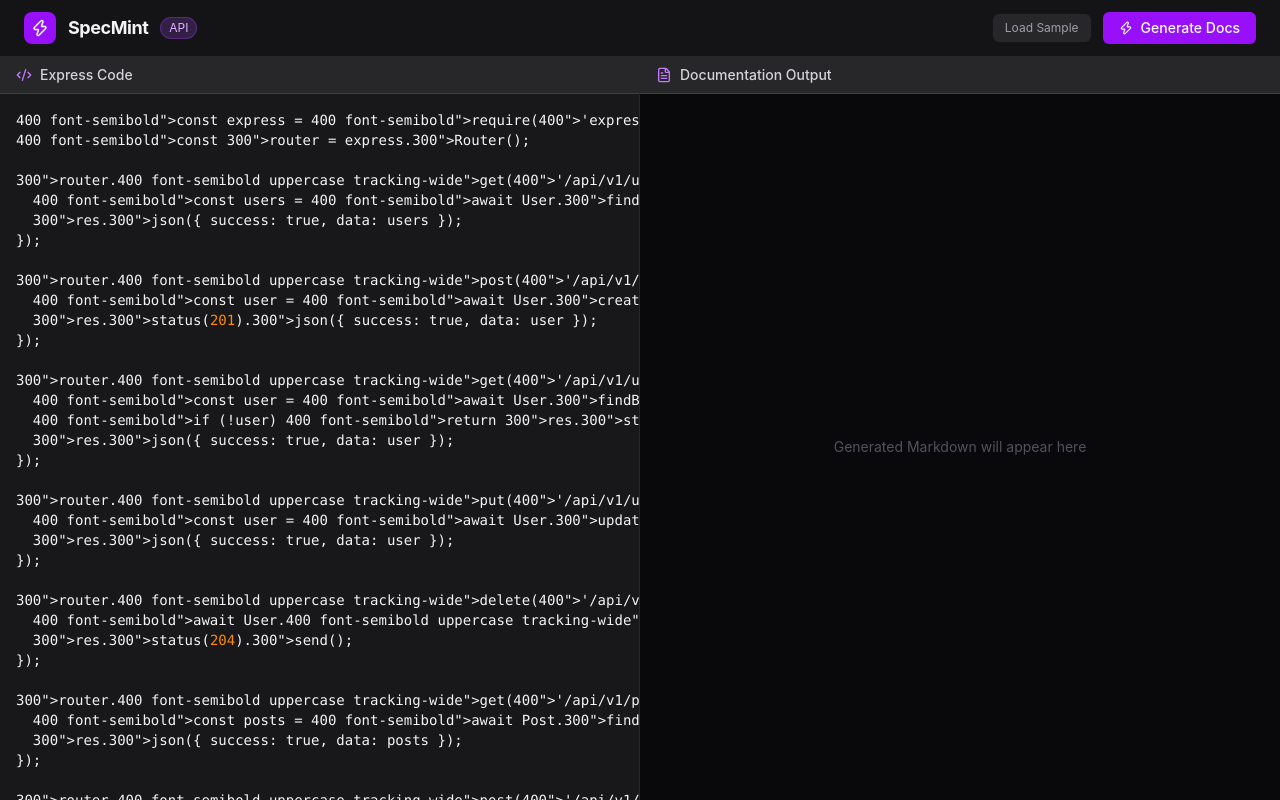
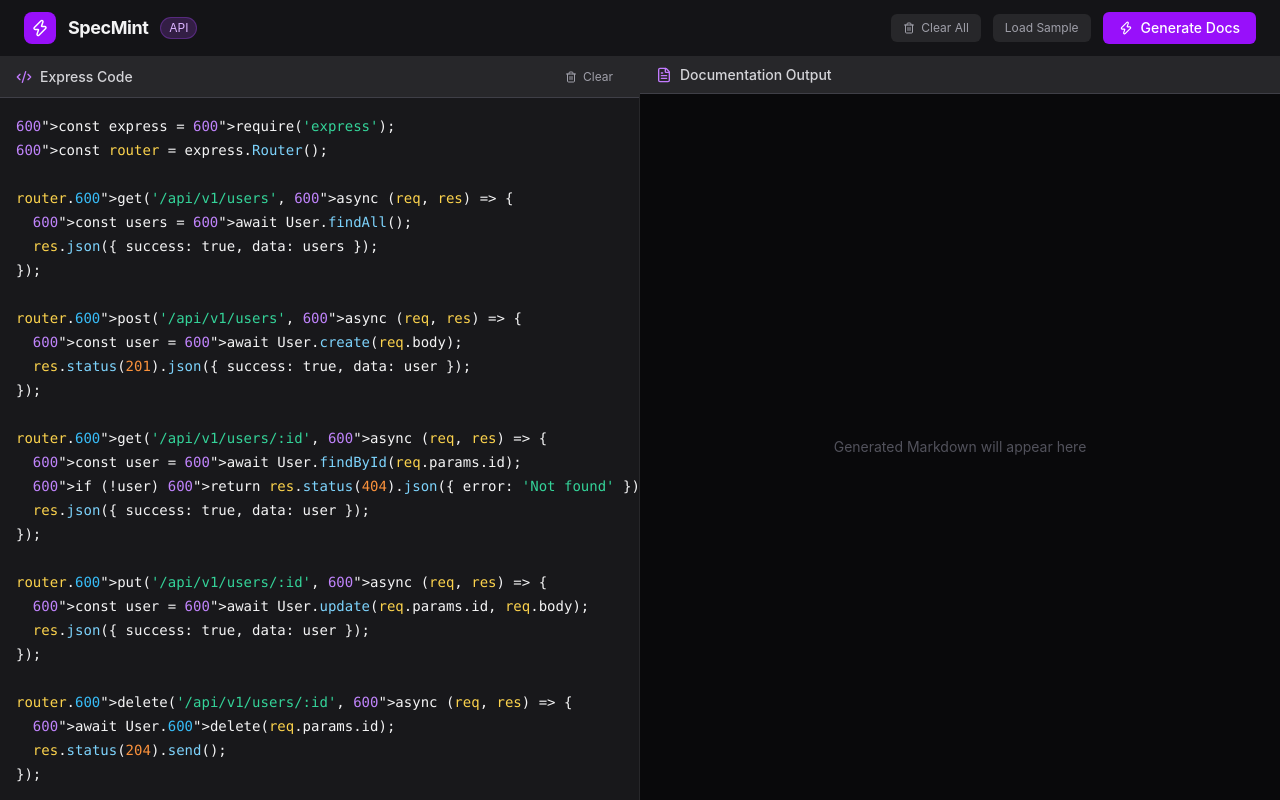
Before and after one commit to MichKing-sudo/SpecMint-API, a React (Vite) app in the folder frontend/: page / in a window 1280 px wide. Both pictures are taken after a click on the button "Load Sample". Built offline with nearby package versions, Linux system fonts and the light colour scheme.

Commit message:
fix overlay codeEditor

```diff
--- a/frontend/src/App.jsx
+++ b/frontend/src/App.jsx
@@ -1,5 +1,5 @@
 import { useState } from 'react';
-import { Loader2, Zap } from 'lucide-react';
+import { Loader2, Zap, Trash2 } from 'lucide-react';
 import CodeEditor from './components/CodeEditor';
 import MarkdownViewer from './components/MarkdownViewer';
 
@@ -103,6 +103,16 @@ export default function App() {
         </div>
 
         <div className="flex items-center gap-3">
+          {code && (
+            <button
+              onClick={() => { setCode(''); setMarkdown(''); setError(''); }}
+              className="flex items-center gap-1.5 text-xs px-3 py-1.5 rounded-md bg-zinc-800 text-zinc-400 hover:text-red-400 hover:bg-zinc-700 transition-colors"
+            >
+              <Trash2 size={12} />
+              Clear All
+            </button>
+          )}
+
           <button
             onClick={handleLoadSample}
             className="text-xs px-3 py-1.5 rounded-md bg-zinc-800 text-zinc-400 hover:text-zinc-200 hover:bg-zinc-700 transition-colors"
--- a/frontend/src/components/CodeEditor.jsx
+++ b/frontend/src/components/CodeEditor.jsx
@@ -1,5 +1,5 @@
-import { useState, useRef, useEffect, useCallback } from 'react';
-import { Code2 } from 'lucide-react';
+import { useState, useRef, useCallback } from 'react';
+import { Code2, Trash2 } from 'lucide-react';
 
 const KEYWORDS = /\b(const|let|var|function|async|await|return|if|else|try|catch|throw|new|module|exports|require)\b/g;
 const METHODS = /\b(get|post|put|patch|delete|options|head)\b/g;
@@ -11,19 +11,20 @@ const PROPS = /\.(\w+)\s*\(/g;
 const ARROW = /=>/g;
 
 function highlightCode(code) {
+  if (!code) return '';
   let html = code
     .replace(/&/g, '&amp;')
     .replace(/</g, '&lt;')
     .replace(/>/g, '&gt;');
 
-  html = html.replace(COMMENTS, '<span class="text-zinc-500 italic">$1</span>');
-  html = html.replace(STRINGS, '<span class="text-emerald-400">$1</span>');
-  html = html.replace(KEYWORDS, '<span class="text-purple-400 font-semibold">$1</span>');
-  html = html.replace(METHODS, '<span class="text-sky-400 font-semibold uppercase tracking-wide">$1</span>');
-  html = html.replace(OBJECTS, '<span class="text-amber-300">$1</span>');
-  html = html.replace(PROPS, '.<span class="text-sky-300">$1</span>(');
-  html = html.replace(ARROW, '<span class="text-pink-400 font-semibold">=&gt;</span>');
-  html = html.replace(NUMBERS, '<span class="text-orange-400">$1</span>');
+  html = html.replace(COMMENTS, '<span style="color:#71717a;font-style:italic">$1</span>');
+  html = html.replace(STRINGS, '<span style="color:#34d399">$1</span>');
+  html = html.replace(KEYWORDS, '<span style="color:#c084fc;font-weight:600">$1</span>');
+  html = html.replace(METHODS, '<span style="color:#38bdf8;font-weight:600">$1</span>');
+  html = html.replace(OBJECTS, '<span style="color:#fcd34d">$1</span>');
+  html = html.replace(PROPS, '.<span style="color:#7dd3fc">$1</span>(');
+  html = html.replace(ARROW, '<span style="color:#f472b6;font-weight:600">=&gt;</span>');
+  html = html.replace(NUMBERS, '<span style="color:#fb923c">$1</span>');
 
   return html;
 }
@@ -33,43 +34,77 @@ export default function CodeEditor({ value, onChange }) {
   const textareaRef = useRef(null);
   const highlightRef = useRef(null);
 
-  const syncScroll = useCallback(() => {
+  const handlePaste = useCallback((e) => {
+    e.preventDefault();
+    const text = e.clipboardData.getData('text/plain');
+    const textarea = textareaRef.current;
+    const start = textarea.selectionStart;
+    const end = textarea.selectionEnd;
+    const newValue = value.substring(0, start) + text + value.substring(end);
+    onChange(newValue);
+    setTimeout(() => {
+      textarea.selectionStart = textarea.selectionEnd = start + text.length;
+    }, 0);
+  }, [value, onChange]);
+
+  const handleScroll = useCallback(() => {
     if (textareaRef.current && highlightRef.current) {
       highlightRef.current.scrollTop = textareaRef.current.scrollTop;
       highlightRef.current.scrollLeft = textareaRef.current.scrollLeft;
     }
   }, []);
 
-  useEffect(() => {
-    const ta = textareaRef.current;
-    if (ta) {
-      ta.addEventListener('scroll', syncScroll);
-      return () => ta.removeEventListener('scroll', syncScroll);
-    }
-  }, [syncScroll]);
+  const handleClear = () => {
+    onChange('');
+    textareaRef.current?.focus();
+  };
 
   return (
     <div className="flex flex-col h-full">
-      <div className="flex items-center gap-2 px-4 py-2 bg-zinc-800 border-b border-zinc-700">
-        <Code2 size={16} className="text-purple-400" />
-        <span className="text-sm font-medium text-zinc-300">Express Code</span>
+      <div className="flex items-center justify-between px-4 py-2 bg-zinc-800 border-b border-zinc-700">
+        <div className="flex items-center gap-2">
+          <Code2 size={16} className="text-purple-400" />
+          <span className="text-sm font-medium text-zinc-300">Express Code</span>
+        </div>
+        {value && (
+          <button
+            onClick={handleClear}
+            className="flex items-center gap-1.5 px-2.5 py-1 rounded text-xs text-zinc-400 hover:text-red-400 hover:bg-zinc-700 transition-colors"
+          >
+            <Trash2 size={12} />
+            Clear
+          </button>
+        )}
       </div>
+
       <div className={`flex-1 relative ${focused ? 'ring-2 ring-purple-500/50 ring-inset' : ''}`}>
+        {/* Highlight layer */}
         <div
           ref={highlightRef}
-          className="absolute inset-0 overflow-auto p-4 bg-zinc-900 font-mono text-sm whitespace-pre pointer-events-none"
-          dangerouslySetInnerHTML={{ __html: highlightCode(value) + '\n' }}
-        />
+          className="absolute inset-0 overflow-auto bg-zinc-900 pointer-events-none"
+          aria-hidden="true"
+        >
+          <pre
+            className="p-4 m-0 font-mono text-sm leading-6 whitespace-pre"
+            dangerouslySetInnerHTML={{ __html: highlightCode(value) }}
+          />
+        </div>
+
+        {/* Input layer */}
         <textarea
           ref={textareaRef}
           value={value}
           onChange={(e) => onChange(e.target.value)}
+          onPaste={handlePaste}
+          onScroll={handleScroll}
           onFocus={() => setFocused(true)}
           onBlur={() => setFocused(false)}
           placeholder={`Paste your Express.js routes here...\n\nExample:\napp.get('/api/v1/users', (req, res) => { ... });\napp.post('/api/v1/users', (req, res) => { ... });`}
-          className="absolute inset-0 w-full h-full resize-none bg-transparent text-transparent caret-purple-400 font-mono text-sm p-4 outline-none caret-blink"
           spellCheck={false}
           autoComplete="off"
+          autoCorrect="off"
+          autoCapitalize="off"
+          className="absolute inset-0 w-full h-full resize-none bg-transparent text-transparent caret-purple-400 font-mono text-sm p-4 outline-none leading-6 caret-blink"
         />
       </div>
     </div>
```
